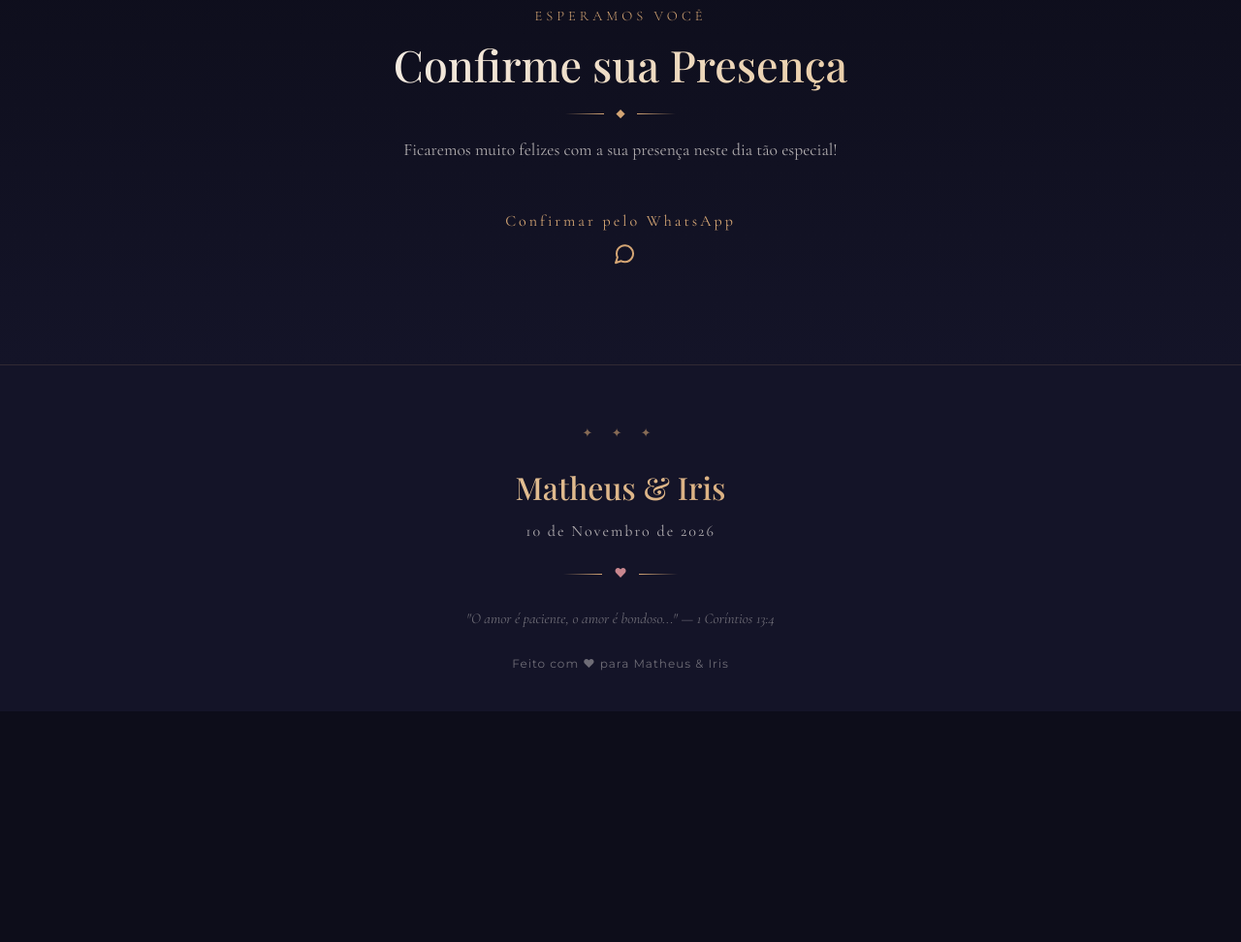
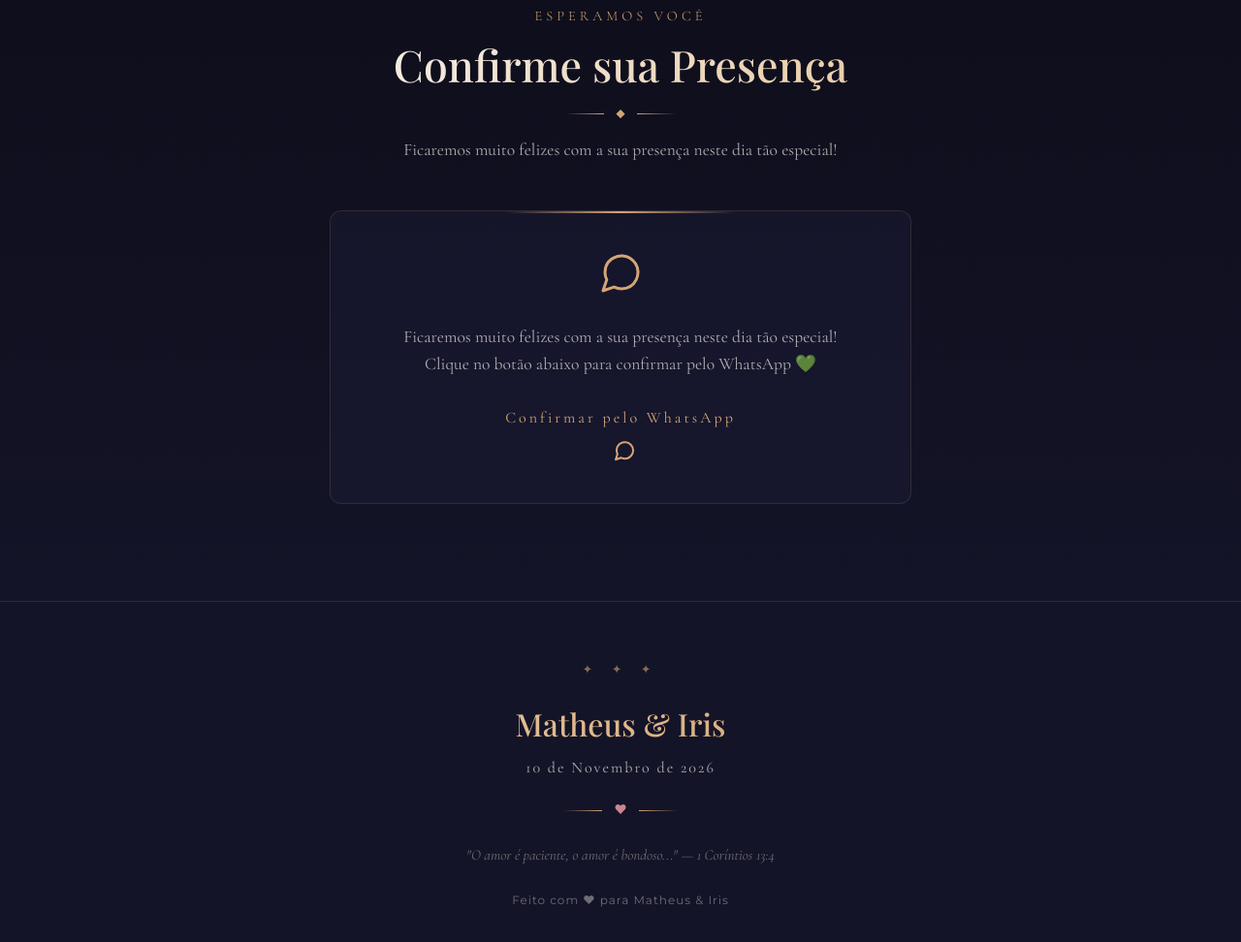
Before and after one commit to Math-benites/CASAMENTO, a website: page public/index.html in a window 1280 px wide. Shown: the part 3792-4764 px from the top of the page at 97% size. Before the commit the page ends 4526 px from the top, so only its background shows below. Drawn offline with nearby package versions, Linux system fonts and the light colour scheme; a web font is replaced by a local one.

Commit message:
Seção de confirmação colocada dentro de um card com ícone WhatsApp

```diff
--- a/public/index.html
+++ b/public/index.html
@@ -274,13 +274,25 @@
         </div>
         <p class="section-subtitle">Ficaremos muito felizes com a sua presença neste dia tão especial!</p>
       </div>
-      <div class="fade-up" style="text-align: center; margin-top: 30px;">
-        <a href="https://api.whatsapp.com/send?phone=5548991217882&text=Vou%20estar%20presente%20no%20seu%20casamento!" target="_blank" class="hero-cta" style="display: inline-flex; position: relative;">
-          <span>Confirmar pelo WhatsApp</span>
-          <svg width="24" height="24" viewBox="0 0 24 24" fill="none" stroke="currentColor" stroke-width="2" stroke-linecap="round" stroke-linejoin="round" style="margin-left: 8px;">
-            <path d="M21 11.5a8.38 8.38 0 0 1-.9 3.8 8.5 8.5 0 0 1-7.6 4.7 8.38 8.38 0 0 1-3.8-.9L3 21l1.9-5.7a8.38 8.38 0 0 1-.9-3.8 8.5 8.5 0 0 1 4.7-7.6 8.38 8.38 0 0 1 3.8-.9h.5a8.48 8.48 0 0 1 8 8v.5z"></path>
-          </svg>
-        </a>
+      <div class="fade-up" style="max-width: 800px; margin: 0 auto;">
+        <div class="detail-card" style="padding: 40px; border-radius: 12px; position: relative; text-align: center;">
+          <div class="detail-icon" style="margin-bottom: 20px;">
+            <svg width="48" height="48" viewBox="0 0 24 24" fill="none" stroke="currentColor" stroke-width="1.5" stroke-linecap="round" stroke-linejoin="round">
+              <path d="M21 11.5a8.38 8.38 0 0 1-.9 3.8 8.5 8.5 0 0 1-7.6 4.7 8.38 8.38 0 0 1-3.8-.9L3 21l1.9-5.7a8.38 8.38 0 0 1-.9-3.8 8.5 8.5 0 0 1 4.7-7.6 8.38 8.38 0 0 1 3.8-.9h.5a8.48 8.48 0 0 1 8 8v.5z"></path>
+            </svg>
+          </div>
+          <p class="detail-text" style="font-size: 1.1rem; line-height: 1.6; margin-bottom: 30px;">
+            Ficaremos muito felizes com a sua presença neste dia tão especial!<br>
+            Clique no botão abaixo para confirmar pelo WhatsApp 💚
+          </p>
+          <a href="https://api.whatsapp.com/send?phone=5548991217882&text=Vou%20estar%20presente%20no%20seu%20casamento!" target="_blank" class="hero-cta" style="display: inline-flex; position: relative; z-index: 2;">
+            <span>Confirmar pelo WhatsApp</span>
+            <svg width="24" height="24" viewBox="0 0 24 24" fill="none" stroke="currentColor" stroke-width="2" stroke-linecap="round" stroke-linejoin="round" style="margin-left: 8px;">
+              <path d="M21 11.5a8.38 8.38 0 0 1-.9 3.8 8.5 8.5 0 0 1-7.6 4.7 8.38 8.38 0 0 1-3.8-.9L3 21l1.9-5.7a8.38 8.38 0 0 1-.9-3.8 8.5 8.5 0 0 1 4.7-7.6 8.38 8.38 0 0 1 3.8-.9h.5a8.48 8.48 0 0 1 8 8v.5z"></path>
+            </svg>
+          </a>
+          <div class="detail-accent"></div>
+        </div>
       </div>
     </div>
   </section>
```
